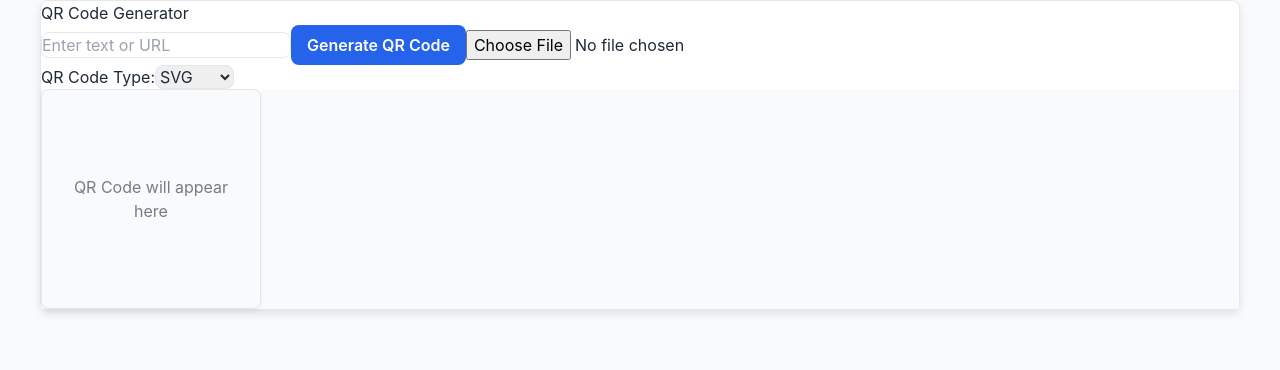
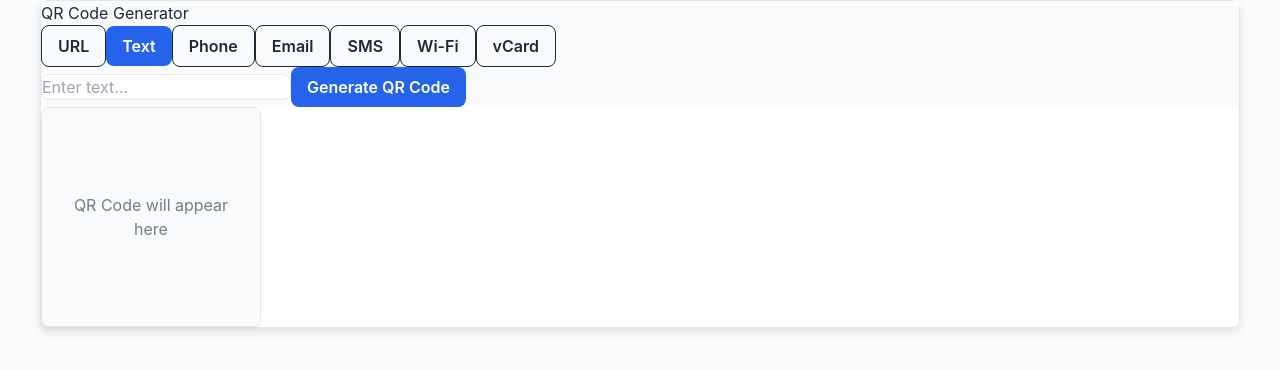
Before and after one commit to smit7488/QR-GEN, a Next.js app: page / in a window 1280 px wide. Shown: the top 370 px of the page. Built offline with nearby package versions, Linux system fonts and the light colour scheme.

Commit message:
Added different categories for QR codes

```diff
--- a/src/app/page.tsx
+++ b/src/app/page.tsx
@@ -17,9 +17,10 @@ export default function Home() {
   }, []);
 
   return (
-    <div className="container grid grid-cols-1 md:grid-cols-[2fr_1fr] white-card">
+    <div className="min-h-screen flex flex-col items-center justify-center p-4">
+     <div className="container grid grid-cols-1 md:grid-cols-[2fr_1fr] white-card">
          {/* Right Side (QR Generator Form) */}
-         <div className="p-6">
+         <div className="p-6 gray-bg">
         <QRGenerator
           onGenerate={setQrData}
           onUpload={setUploadedSVG}
@@ -28,7 +29,7 @@ export default function Home() {
         />
       </div>
       {/* Left Side (QR Code Display) */}
-      <div className="flex justify-center items-center p-6 gray-bg">
+      <div className="flex justify-center items-center p-6 ">
         {isMounted && qrData ? (
           qrType === "svg" ? (
             <SVGQRCode text={qrData} uploadedSVG={uploadedSVG} />
@@ -42,5 +43,6 @@ export default function Home() {
 
 
     </div>
+    </div>
   );
 }
--- a/src/components/QRGenerator.tsx
+++ b/src/components/QRGenerator.tsx
@@ -1,71 +1,55 @@
 "use client";
 
 import { useState } from "react";
-import Button from ".//Button";
-import Card from ".//Card";
+import Card from "@/components/Card";
+import QRText from "@/components/QRInputs/QRText";
+import QRUrl from "@/components/QRInputs/QRUrl";
+import QRPhone from "@/components/QRInputs/QRPhone";
+import QREmail from "@/components/QRInputs/QREmail";
+import QRSMS from "@/components/QRInputs/QRSMS";
+import QRWiFi from "@/components/QRInputs/QRWiFi";
+import QRVCard from "@/components/QRInputs/QRVCard";
 
 interface QRGeneratorProps {
   onGenerate: (text: string) => void;
-  onUpload: (file: string | null) => void;
-  qrType: "svg" | "canvas";
-  setQrType: (type: "svg" | "canvas") => void;
 }
 
-export default function QRGenerator({
-  onGenerate,
-  onUpload,
-  qrType,
-  setQrType,
-}: QRGeneratorProps) {
-  const [text, setText] = useState("");
+export default function QRGenerator({ onGenerate }: QRGeneratorProps) {
+  const [qrType, setQrType] = useState("text");
 
-  const handleGenerate = () => {
-    onGenerate(text);
-  };
-
-  const handleSVGUpload = (event: React.ChangeEvent<HTMLInputElement>) => {
-    const file = event.target.files?.[0];
-    if (!file) return;
-
-    const reader = new FileReader();
-    reader.onload = (e) => {
-      onUpload(e.target?.result as string);
-    };
-    reader.readAsDataURL(file);
-  };
+  const qrTypes = [
+    { type: "url", label: "URL" },
+    { type: "text", label: "Text" },
+    { type: "phone", label: "Phone" },
+    { type: "email", label: "Email" },
+    { type: "sms", label: "SMS" },
+    { type: "wifi", label: "Wi-Fi" },
+    { type: "vcard", label: "vCard" },
+  ];
 
   return (
     <Card title="QR Code Generator">
-      <input
-        type="text"
-        placeholder="Enter text or URL"
-        value={text}
-        onChange={(e) => setText(e.target.value)}
-        className="border p-2 rounded w-80 mb-4"
-      />
+      {/* QR Type Selection (Button Grid) */}
+      <div className="grid grid-cols-3 gap-2 mb-4">
+        {qrTypes.map(({ type, label }) => (
+          <button
+            key={type}
+            className={`btn ${qrType === type ? "btn-primary" : "btn-outline"}`}
+            onClick={() => setQrType(type)}
+          >
+            {label}
+          </button>
+        ))}
+      </div>
 
-      <Button onClick={handleGenerate} variant="primary">
-        Generate QR Code
-      </Button>
-
-      <input
-        type="file"
-        accept="image/svg+xml"
-        onChange={handleSVGUpload}
-        className="mb-4"
-      />
-
-      <div className="mb-4">
-        <label className="mr-4">QR Code Type:</label>
-        <select
-          value={qrType}
-          onChange={(e) => setQrType(e.target.value as "svg" | "canvas")}
-          className="border p-2 rounded"
-        >
-          <option value="svg">SVG</option>
-          <option value="canvas">Canvas</option>
-        </select>
-      </div>
+      {/* Render the correct input component */}
+      {qrType === "text" && <QRText onGenerate={onGenerate} />}
+      {qrType === "url" && <QRUrl onGenerate={onGenerate} />}
+      {qrType === "phone" && <QRPhone onGenerate={onGenerate} />}
+      {qrType === "email" && <QREmail onGenerate={onGenerate} />}
+      {qrType === "sms" && <QRSMS onGenerate={onGenerate} />}
+      {qrType === "wifi" && <QRWiFi onGenerate={onGenerate} />}
+      {qrType === "vcard" && <QRVCard onGenerate={onGenerate} />}
     </Card>
   );
 }
--- /dev/null
+++ b/src/components/QRInputs/QREmail.tsx
@@ -0,0 +1,46 @@
+import { useState } from "react";
+import Button from "@/components/Button";
+
+interface QREmailProps {
+  onGenerate: (text: string) => void;
+}
+
+export default function QREmail({ onGenerate }: QREmailProps) {
+  const [email, setEmail] = useState("");
+  const [subject, setSubject] = useState("");
+  const [body, setBody] = useState("");
+
+  return (
+    <>
+      <input
+        type="email"
+        placeholder="Enter recipient email..."
+        value={email}
+        onChange={(e) => setEmail(e.target.value)}
+        className="border p-2 rounded w-80 mb-2"
+      />
+
+      <input
+        type="text"
+        placeholder="Enter subject..."
+        value={subject}
+        onChange={(e) => setSubject(e.target.value)}
+        className="border p-2 rounded w-80 mb-2"
+      />
+
+      <textarea
+        placeholder="Enter email body..."
+        value={body}
+        onChange={(e) => setBody(e.target.value)}
+        className="border p-2 rounded w-80 h-24 mb-4"
+      />
+
+      <Button
+        onClick={() => onGenerate(`mailto:${email}?subject=${encodeURIComponent(subject)}&body=${encodeURIComponent(body)}`)}
+        variant="primary"
+      >
+        Generate QR Code
+      </Button>
+    </>
+  );
+}
--- /dev/null
+++ b/src/components/QRInputs/QRPhone.tsx
@@ -0,0 +1,37 @@
+import { useState } from "react";
+import Button from "@/components/Button";
+
+interface QRPhoneProps {
+  onGenerate: (text: string) => void;
+}
+
+export default function QRPhone({ onGenerate }: QRPhoneProps) {
+  const [countryCode, setCountryCode] = useState("+1");
+  const [phone, setPhone] = useState("");
+
+  return (
+    <>
+      <div className="flex gap-2">
+        <select
+          value={countryCode}
+          onChange={(e) => setCountryCode(e.target.value)}
+          className="border p-2 rounded"
+        >
+          <option value="+1">🇺🇸 +1 (US)</option>
+          <option value="+44">🇬🇧 +44 (UK)</option>
+          <option value="+91">🇮🇳 +91 (India)</option>
+        </select>
+        <input
+          type="text"
+          placeholder="Enter phone number..."
+          value={phone}
+          onChange={(e) => setPhone(e.target.value)}
+          className="border p-2 rounded w-60"
+        />
+      </div>
+      <Button onClick={() => onGenerate(`tel:${countryCode}${phone}`)} variant="primary">
+        Generate QR Code
+      </Button>
+    </>
+  );
+}
--- /dev/null
+++ b/src/components/QRInputs/QRSMS.tsx
@@ -0,0 +1,49 @@
+import { useState } from "react";
+import Button from "@/components/Button";
+
+interface QRSMSProps {
+  onGenerate: (text: string) => void;
+}
+
+export default function QRSMS({ onGenerate }: QRSMSProps) {
+  const [countryCode, setCountryCode] = useState("+1");
+  const [phone, setPhone] = useState("");
+  const [message, setMessage] = useState("");
+
+  return (
+    <>
+      <div className="flex gap-2 mb-2">
+        <select
+          value={countryCode}
+          onChange={(e) => setCountryCode(e.target.value)}
+          className="border p-2 rounded"
+        >
+          <option value="+1">🇺🇸 +1 (US)</option>
+          <option value="+44">🇬🇧 +44 (UK)</option>
+          <option value="+91">🇮🇳 +91 (India)</option>
+        </select>
+        <input
+          type="text"
+          placeholder="Enter phone number..."
+          value={phone}
+          onChange={(e) => setPhone(e.target.value)}
+          className="border p-2 rounded w-60"
+        />
+      </div>
+
+      <textarea
+        placeholder="Enter message..."
+        value={message}
+        onChange={(e) => setMessage(e.target.value)}
+        className="border p-2 rounded w-80 h-24 mb-4"
+      />
+
+      <Button
+        onClick={() => onGenerate(`SMSTO:${countryCode}${phone}:${message}`)}
+        variant="primary"
+      >
+        Generate QR Code
+      </Button>
+    </>
+  );
+}
--- /dev/null
+++ b/src/components/QRInputs/QRText.tsx
@@ -0,0 +1,23 @@
+import { useState } from "react";
+import Button from "@/components/Button";
+
+interface QRTextProps {
+  onGenerate: (text: string) => void;
+}
+
+export default function QRText({ onGenerate }: QRTextProps) {
+  const [text, setText] = useState("");
+
+  return (
+    <>
+      <input
+        type="text"
+        placeholder="Enter text..."
+        value={text}
+        onChange={(e) => setText(e.target.value)}
+        className="border p-2 rounded w-80 mb-4"
+      />
+      <Button onClick={() => onGenerate(text)} variant="primary">Generate QR Code</Button>
+    </>
+  );
+}
--- /dev/null
+++ b/src/components/QRInputs/QRUrl.tsx
@@ -0,0 +1,37 @@
+import { useState } from "react";
+import Button from "@/components/Button";
+
+interface QRUrlProps {
+  onGenerate: (text: string) => void;
+}
+
+export default function QRUrl({ onGenerate }: QRUrlProps) {
+  const [url, setUrl] = useState("");
+
+  const handleGenerate = () => {
+    let formattedUrl = url.trim();
+
+    // Ensure the URL starts with http:// or https://
+    if (!formattedUrl.startsWith("http://") && !formattedUrl.startsWith("https://")) {
+      formattedUrl = `https://${formattedUrl}`;
+    }
+
+    onGenerate(formattedUrl);
+  };
+
+  return (
+    <>
+      <input
+        type="url"
+        placeholder="Enter URL (https://example.com)"
+        value={url}
+        onChange={(e) => setUrl(e.target.value)}
+        className="border p-2 rounded w-80 mb-4"
+      />
+
+      <Button onClick={handleGenerate} variant="primary">
+        Generate QR Code
+      </Button>
+    </>
+  );
+}
--- /dev/null
+++ b/src/components/QRInputs/QRVCard.tsx
@@ -0,0 +1,86 @@
+import { useState } from "react";
+import Button from "@/components/Button";
+
+interface QRVCardProps {
+  onGenerate: (text: string) => void;
+}
+
+export default function QRVCard({ onGenerate }: QRVCardProps) {
+  const [firstName, setFirstName] = useState("");
+  const [lastName, setLastName] = useState("");
+  const [organization, setOrganization] = useState("");
+  const [phone, setPhone] = useState("");
+  const [email, setEmail] = useState("");
+  const [website, setWebsite] = useState("");
+
+  const handleGenerate = () => {
+    const vCardData = `BEGIN:VCARD
+VERSION:3.0
+N:${lastName};${firstName}
+FN:${firstName} ${lastName}
+ORG:${organization}
+TEL:${phone}
+EMAIL:${email}
+${website ? `URL:${website}` : ""}
+END:VCARD`;
+
+    onGenerate(vCardData);
+  };
+
+  return (
+    <>
+      <div className="grid grid-cols-2 gap-2">
+        <input
+          type="text"
+          placeholder="First Name"
+          value={firstName}
+          onChange={(e) => setFirstName(e.target.value)}
+          className="border p-2 rounded w-full"
+        />
+        <input
+          type="text"
+          placeholder="Last Name"
+          value={lastName}
+          onChange={(e) => setLastName(e.target.value)}
+          className="border p-2 rounded w-full"
+        />
+      </div>
+
+      <input
+        type="text"
+        placeholder="Organization"
+        value={organization}
+        onChange={(e) => setOrganization(e.target.value)}
+        className="border p-2 rounded w-80 mt-2"
+      />
+
+      <input
+        type="text"
+        placeholder="Phone Number"
+        value={phone}
+        onChange={(e) => setPhone(e.target.value)}
+        className="border p-2 rounded w-80 mt-2"
+      />
+
+      <input
+        type="email"
+        placeholder="Email Address"
+        value={email}
+        onChange={(e) => setEmail(e.target.value)}
+        className="border p-2 rounded w-80 mt-2"
+      />
+
+      <input
+        type="url"
+        placeholder="Website (Optional)"
+        value={website}
+        onChange={(e) => setWebsite(e.target.value)}
+        className="border p-2 rounded w-80 mt-2 mb-4"
+      />
+
+      <Button onClick={handleGenerate} variant="primary">
+        Generate QR Code
+      </Button>
+    </>
+  );
+}
--- /dev/null
+++ b/src/components/QRInputs/QRWiFi.tsx
@@ -0,0 +1,46 @@
+import { useState } from "react";
+import Button from "@/components/Button";
+
+interface QRWiFiProps {
+  onGenerate: (text: string) => void;
+}
+
+export default function QRWiFi({ onGenerate }: QRWiFiProps) {
+  const [ssid, setSsid] = useState("");
+  const [password, setPassword] = useState("");
+  const [encryption, setEncryption] = useState("WPA");
+
+  return (
+    <>
+      <input
+        type="text"
+        placeholder="SSID"
+        value={ssid}
+        onChange={(e) => setSsid(e.target.value)}
+        className="border p-2 rounded w-80 mb-2"
+      />
+      <input
+        type="password"
+        placeholder="Password"
+        value={password}
+        onChange={(e) => setPassword(e.target.value)}
+        className="border p-2 rounded w-80 mb-2"
+      />
+      <select
+        value={encryption}
+        onChange={(e) => setEncryption(e.target.value)}
+        className="border p-2 rounded w-80 mb-4"
+      >
+        <option value="WPA">WPA/WPA2</option>
+        <option value="WEP">WEP</option>
+        <option value="nopass">No Encryption</option>
+      </select>
+      <Button
+        onClick={() => onGenerate(`WIFI:S:${ssid};T:${encryption};P:${password};;`)}
+        variant="primary"
+      >
+        Generate QR Code
+      </Button>
+    </>
+  );
+}
```
